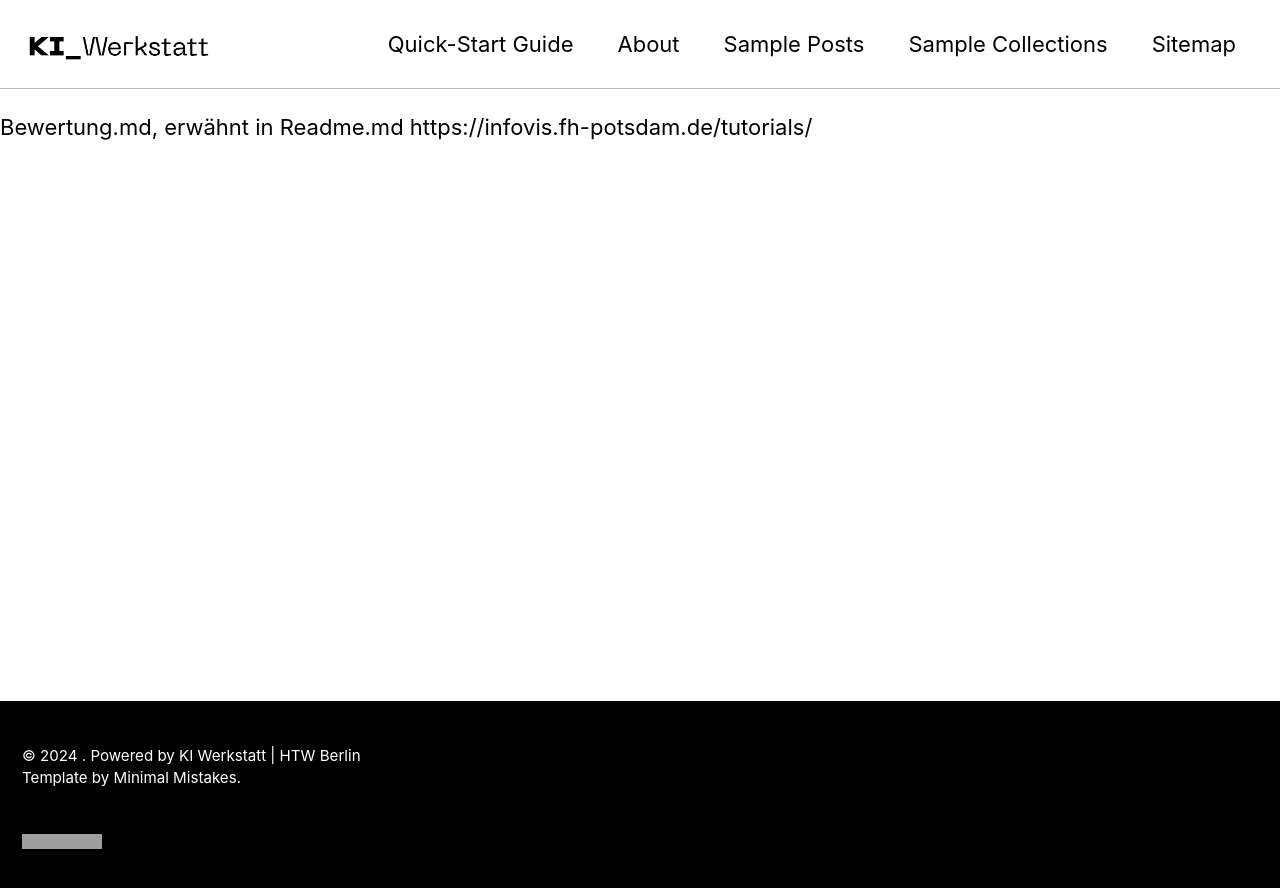
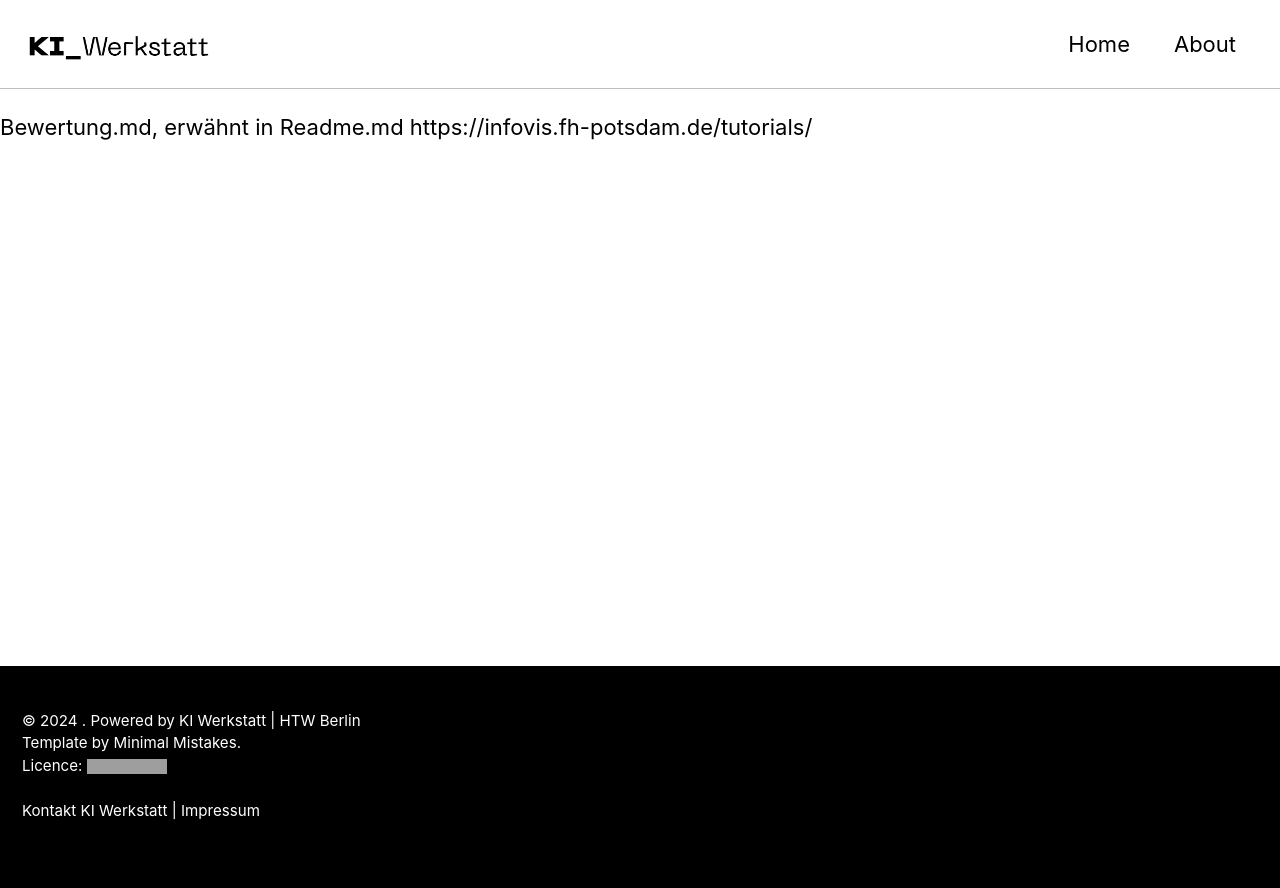
Before and after one commit to chkra/ds-lecture, a Jekyll site: the page built from todos.md, in a window 1280 px wide. Shown: the top 888 px of the page. Built offline with Jekyll 4.4.1, drawn with Linux system fonts in a browser that asks for light colours; cached includes are drawn as plain includes; our own code applies the rules of GitHub Pages for plain Markdown files; grey boxes are pictures that could not be loaded.

Commit message:
fixed generic navbar

```diff
--- a/_data/navigation.yml
+++ b/_data/navigation.yml
@@ -1,12 +1,6 @@
 # main links
 main:
-  - title: "Quick-Start Guide"
-    url: https://mmistakes.github.io/minimal-mistakes/docs/quick-start-guide/
+  - title: "Home"
+    url: /
   - title: "About"
-    url: https://mmistakes.github.io/minimal-mistakes/about/
-  - title: "Sample Posts"
-    url: /year-archive/
-  - title: "Sample Collections"
-    url: /collection-archive/
-  - title: "Sitemap"
-    url: /sitemap/
+    url: /about/
--- a/_includes/footer.html
+++ b/_includes/footer.html
@@ -22,8 +22,12 @@
 -->
 
 <div class="page__footer-copyright">&copy; {{ site.time | date: '%Y' }} {{ site.name | default: site.title }}. {{ site.data.ui-text[site.locale].powered_by | default: "CC" }} <a href="https://kiwerkstatt.f2.htw-berlin.de/" rel="nofollow">KI Werkstatt</a> | <a href="https://www.htw-berlin.de/">HTW Berlin</a> <br>
-  Template by <a href="https://mademistakes.com/work/minimal-mistakes-jekyll-theme/" rel="nofollow">Minimal Mistakes</a>.</div>
+  Template by <a href="https://mademistakes.com/work/minimal-mistakes-jekyll-theme/" rel="nofollow">Minimal Mistakes</a>.
+  <br>
+  Licence: <a href="https://creativecommons.org/licenses/by/4.0/">
+    <img style="height: 15px; width: 80px;" src="https://licensebuttons.net/l/by/4.0/80x15.png">
+  </a><br><br>
+  <a href="https://kiwerkstatt.f2.htw-berlin.de/kontakt">Kontakt KI Werkstatt</a> |
+  <a href="https://www.htw-berlin.de/impressum">Impressum</a>
+</div>
 <br>
-<a href="https://creativecommons.org/licenses/by/4.0/">
-  <img style="height: 15px; width: 80px;" src="https://licensebuttons.net/l/by/4.0/80x15.png">
-</a>
```
Also changed, not shown: about.md (added, +14 -0 lines).
